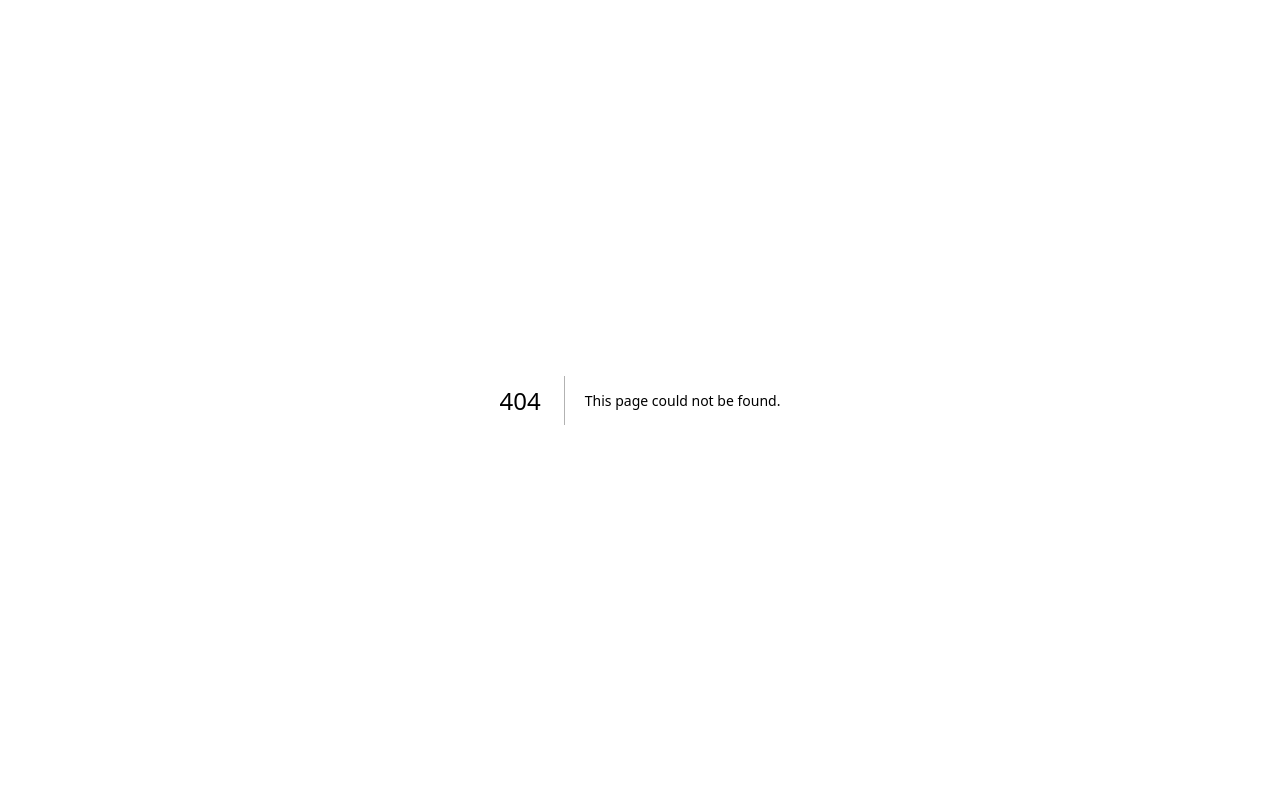
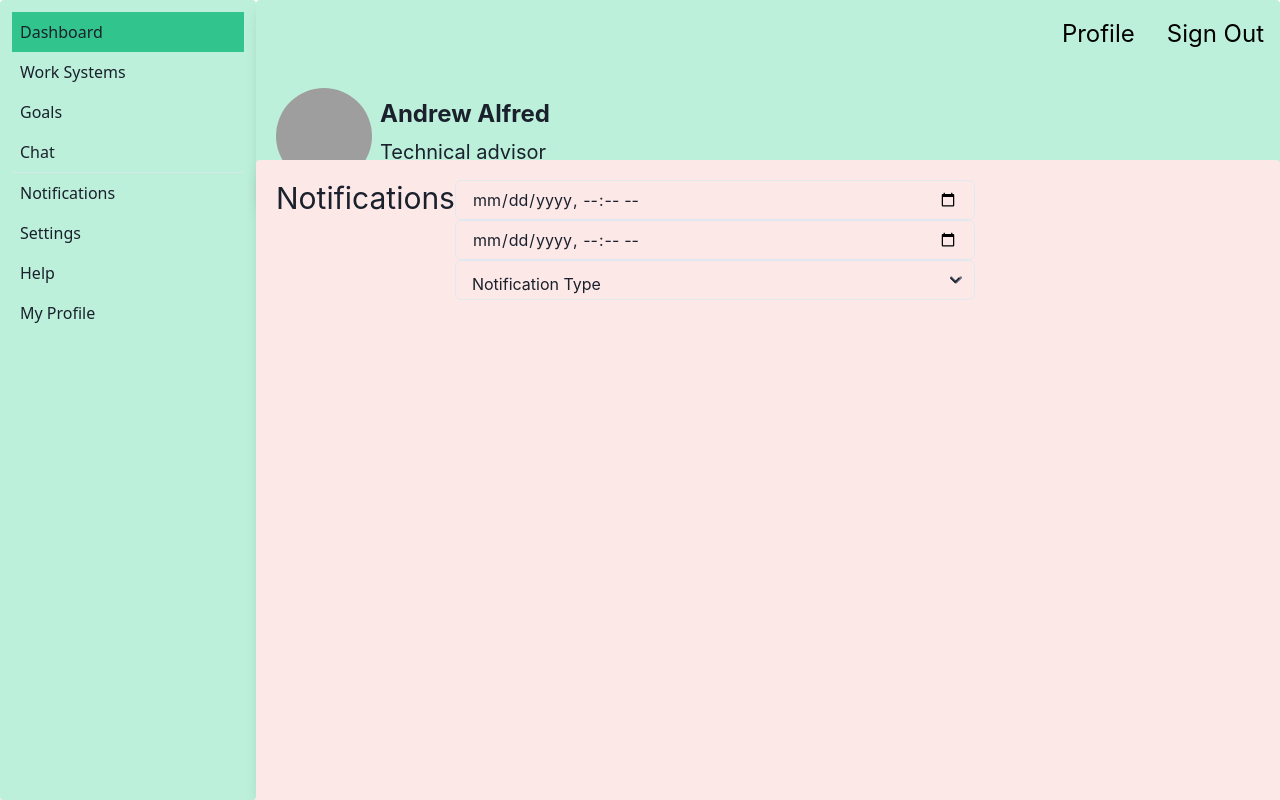
Before and after one commit to WorthyFinancial/WebApp, a Next.js app: page /notifications in a window 1280 px wide. Before the commit this address had no page. Built offline with nearby package versions, Linux system fonts and the light colour scheme; grey boxes are pictures that could not be loaded.

Commit message:
minor dashboard changes, an attempt to show debts, and page configuration

```diff
--- a/src/components/Logo.js
+++ b/src/components/Logo.js
@@ -1,4 +1,5 @@
-import Image from '../lib/WorthyAppLogo.png';
+import React from 'react';
+import Image from '../Assets/WorthyAppLogo.png';
 
 const Logo = ({size}) => {
 return (
--- /dev/null
+++ b/src/components/dashboard.jsx
@@ -0,0 +1,44 @@
+import React from "react";
+
+export default function Dashboard() {
+    return (
+        <div>
+             <div className="flex flex-nowrap shadow-lg rounded bg-red-100 p-5 absolute basis-4/5 w-4/5 h-4/5 bottom-0 right-0">
+                        <div className="w-1/3 h-52 shadow-lg rounded bg-slate-100 m-5 text-center">
+                            <h2 className='text-2xl m-4'>Variable Expenses</h2>
+                            <div className='m-5'>
+                                <p>Available Balance</p>
+                                <h1 className='text-3xl font-bold'>$3,846.51</h1>
+                            </div>
+                            <p>Next Deposit: 9 days</p>
+                        </div>
+                        <div className="w-1/3 h-52 shadow-lg rounded bg-slate-100 m-5 text-center">
+                            <h2 className='text-2xl m-4'>Fun Money</h2>
+                            <div className='m-5'>
+                                <p>Available Balance</p>
+                                <h1 className='text-3xl font-bold'>$1,341.17</h1>
+                            </div>
+                            <p>Next Deposit: 9 days</p>
+                        </div>
+                        <div className="w-1/3 h-52 shadow-lg rounded bg-slate-100 m-5 text-center">
+                            <div className='flex no-flex-wrap center h-1/6'>
+                                <p className='font-bold'>Bills: </p> <p>Good Standing</p>
+                            </div>
+                            <div className='flex no-flex-wrap center h-1/6'>
+                                <p className='font-bold'>Debt: </p> <p>Good Standing</p>
+                            </div>
+                            <div className='flex no-flex-wrap center h-1/6'>
+                                <p className='font-bold'>Subscriptions: </p> <p>Good Standing</p>
+                            </div><div className='flex no-flex-wrap center h-1/6'>
+                                <p className='font-bold'>Sinking Funds: </p> <p>Good Standing</p>
+                            </div>
+                            <div className='flex no-flex-wrap center h-1/6'>
+                                <p className='font-bold'>Emergency Fund: </p> <p>3 Months</p>
+                            </div> <div className='flex no-flex-wrap center h-1/6'>
+                                <p className='font-bold'>Short Term Savings: </p> <p>55% to goal</p>
+                            </div>
+                        </div>
+                    </div>
+        </div>
+    )
+  }
--- /dev/null
+++ b/src/components/pageTemplate.jsx
@@ -0,0 +1,15 @@
+import Layout from "./layout";
+
+//Each page will change only the main section of the dashboard.
+//Use this setup to put contents in the main section of the dashboard
+
+export default function TestLayout() {
+    return (
+        <div>
+            <Layout />
+            <div className="flex flex-nowrap shadow-lg rounded bg-red-100 p-5 absolute basis-4/5 w-4/5 h-4/5 bottom-0 right-0">
+            YOUR CODE HERE...
+            </div>
+        </div>
+    )
+}
--- a/src/pages/dashboard.jsx
+++ /dev/null
@@ -1,48 +0,0 @@
-import { Flex, Spacer, Box, Divider,
-    Avatar, AvatarBadge, AvatarGroup } from '@chakra-ui/react';
-import MainNavigation from "@/components/Navigation/MainNavigation";
-import SignInNav from "@/components/Navigation/SignInNav";
-import Logo from '@/components/Logo';
-
-export default function Dashboard() {
-    return (
-        <div>
-             <div className="flex flex-nowrap shadow-lg rounded bg-red-100 p-5 absolute basis-4/5 w-4/5 h-4/5 bottom-0 right-0">
-                        <div className="w-1/3 h-52 shadow-lg rounded bg-slate-100 m-5 text-center">
-                            <h2 className='text-2xl m-4'>Variable Expenses</h2>
-                            <div className='m-5'>
-                                <p>Available Balance</p>
-                                <h1 className='text-3xl font-bold'>$3,846.51</h1>
-                            </div>
-                            <p>Next Deposit: 9 days</p>
-                        </div>
-                        <div className="w-1/3 h-52 shadow-lg rounded bg-slate-100 m-5 text-center">
-                            <h2 className='text-2xl m-4'>Fun Money</h2>
-                            <div className='m-5'>
-                                <p>Available Balance</p>
-                                <h1 className='text-3xl font-bold'>$1,341.17</h1>
-                            </div>
-                            <p>Next Deposit: 9 days</p>
-                        </div>
-                        <div className="w-1/3 h-52 shadow-lg rounded bg-slate-100 m-5 text-center">
-                            <div className='flex no-flex-wrap center h-1/6'>
-                                <p className='font-bold'>Bills: </p> <p>Good Standing</p>
-                            </div>
-                            <div className='flex no-flex-wrap center h-1/6'>
-                                <p className='font-bold'>Debt: </p> <p>Good Standing</p>
-                            </div>
-                            <div className='flex no-flex-wrap center h-1/6'>
-                                <p className='font-bold'>Subscriptions: </p> <p>Good Standing</p>
-                            </div><div className='flex no-flex-wrap center h-1/6'>
-                                <p className='font-bold'>Sinking Funds: </p> <p>Good Standing</p>
-                            </div>
-                            <div className='flex no-flex-wrap center h-1/6'>
-                                <p className='font-bold'>Emergency Fund: </p> <p>3 Months</p>
-                            </div> <div className='flex no-flex-wrap center h-1/6'>
-                                <p className='font-bold'>Short Term Savings: </p> <p>55% to goal</p>
-                            </div>
-                        </div>
-                    </div>
-        </div>
-    )
-  }
--- a/src/pages/index.js
+++ b/src/pages/index.js
@@ -1,6 +1,5 @@
-import DebtPlan from "@/components/debtPlan"
 import Layout from "@/components/layout"
-import Dashboard from "./dashboard"
+import Dashboard from "../components/dashboard"
 import debts from '../lib/debts';
 
 const Home = () => {
@@ -9,7 +8,6 @@ const Home = () => {
     <main>
       <Layout />
       <Dashboard />
-      <DebtPlan debts={[]}/>
     </main>
   )
 }
--- /dev/null
+++ b/src/pages/notifications.js
@@ -0,0 +1,33 @@
+import Layout from "@/components/layout"
+import React from "react"
+import { Input } from '@chakra-ui/react'
+import { Select } from '@chakra-ui/react'
+
+export default function TestLayout() {
+    return (
+        <div>
+            <Layout />
+             <div className="flex flex-nowrap shadow-lg rounded bg-red-100 p-5 absolute basis-4/5 w-4/5 h-4/5 bottom-0 right-0">
+                <h1 className="text-3xl">Notifications</h1>
+                <div>
+                    <Input className="w-1/3"
+                        placeholder="From Date"
+                        size="md"
+                        type="datetime-local"
+                        />
+                    <Input
+                        placeholder="To Date"
+                        size="md"
+                        type="datetime-local"
+                        />
+                    <Select
+                        placeholder='Notification Type'>
+                        <option>Deposit</option>
+                        <option>Bill Paid</option>
+                        <option>Milestone</option>
+                        </Select>
+                </div>
+            </div>
+        </div>
+    )
+}
--- a/src/pages/pageTemplate.jsx
+++ /dev/null
@@ -1,10 +0,0 @@
-//Each page will change only the main section of the dashboard.
-//Use this setup to put contents in the main section of the dashboard
-export default function TestLayout() {
-    return (
-        <div>
-             <div className="flex flex-nowrap shadow-lg rounded bg-red-100 p-5 absolute basis-4/5 w-4/5 h-4/5 bottom-0 right-0">
-            </div>
-        </div>
-    )
-}
--- /dev/null
+++ b/src/pages/signin.js
@@ -0,0 +1,14 @@
+import React from 'react';
+import {Logo} from '../components/Logo';
+import { SigninForm } from "@/features/auth/components/signin-form";
+
+const SigninPage = () => {
+    return (
+        <div>
+            <h1 className="tc">Enter Your Worthy Credentials</h1>
+            <SigninForm />
+        </div>
+    )
+}
+
+export default SigninPage;
--- a/src/pages/signin.jsx
+++ /dev/null
@@ -1,14 +0,0 @@
-import Logo from "@/components/Logo";
-import { SigninForm } from "@/features/auth/components/signin-form";
-
-const SigninPage = () => {
-    return (
-        <div>
-            <div className="center logo"><Logo size={200}/></div>
-            <h1 className="tc">Enter Your Worthy Credentials</h1>
-            <SigninForm />
-        </div>
-    )
-}
-
-export default SigninPage
```
Also changed, not shown: src/Assets/WorthyAppLogo.png (renamed from src/lib/WorthyAppLogo.png), src/components/user-details.jsx (renamed from src/pages/user-details.jsx).
